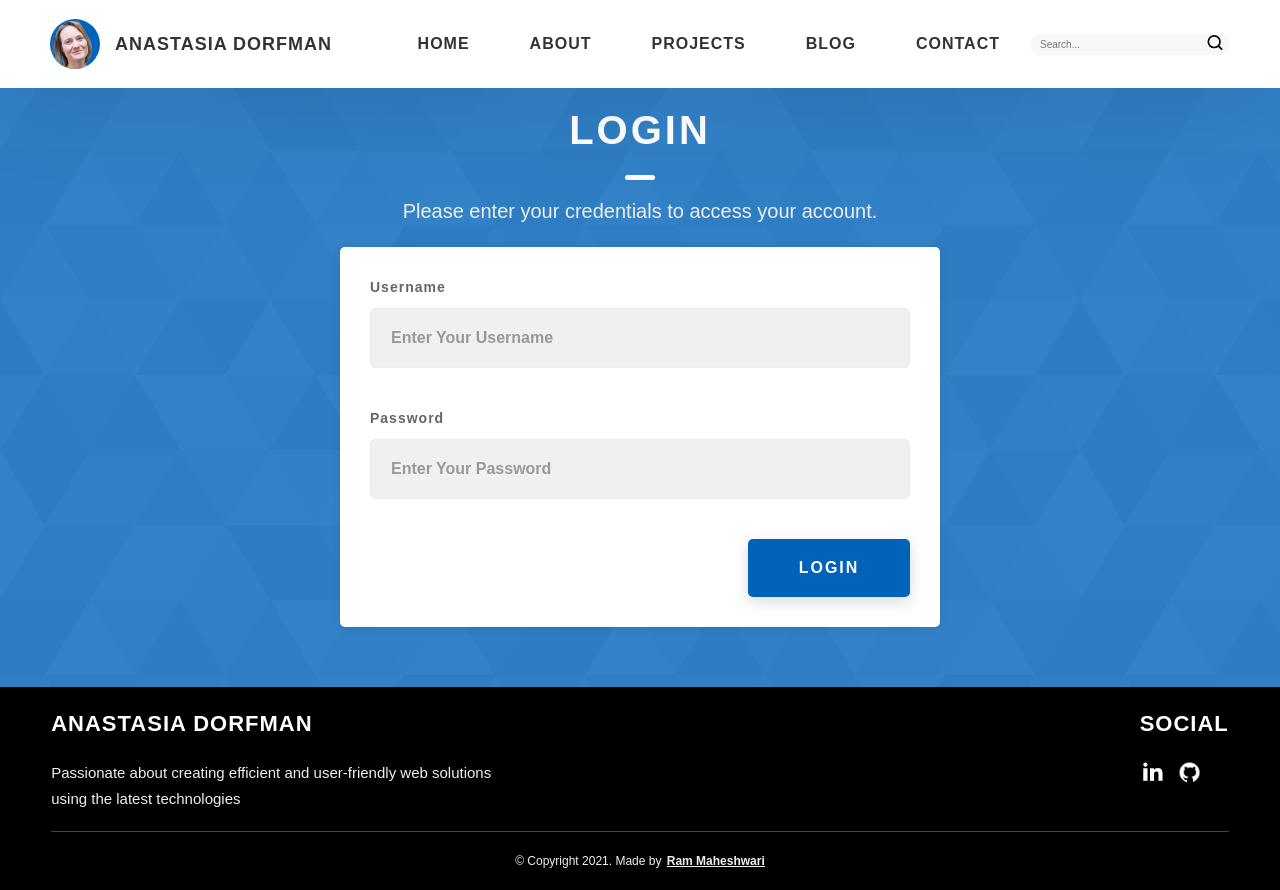
After one commit to anastasia-dorfman/portfolio, a PHP site: page /login.php in a window 1280 px wide. The commit adds this page. Run offline with PHP 8.4, Linux system fonts and the light colour scheme.

Commit message:
login page added

```diff
--- a/www/includes/css/style.css
+++ b/www/includes/css/style.css
@@ -164,8 +164,10 @@ textarea {
     box-shadow: none;
     padding: calc(1.5rem - 2px) calc(5rem - 2px); }
 
+    /* manual */
 .sec-pad {
-  padding: 12rem 0; }
+  /* padding: 12rem 0; } */
+  padding: 10rem 0 6rem 0; }
   @media only screen and (max-width: 56.25em) {
     .sec-pad {
       padding: 8rem 0; } }
@@ -607,50 +609,6 @@ textarea {
   .header__sm-menu-link-last {
     border-bottom: 0; }
 
-    /* Search box style */
-    .header__search {
-      position: relative;
-      display: flex;
-      align-items: center;
-    }
-
-    .header__search-box {
-      position: relative;
-    }
-
-    .header__search-input {
-      padding: 0.5rem 1rem;
-      border: none;
-      border-radius: 2rem;
-      background-color: #f8f8f8;
-      width: 200px;
-      outline: none;
-      transition: width 0.3s ease-in-out;
-      font-size: inherit;
-    }
-
-    .header__search-input:focus {
-      width: 250px;
-    }
-
-    .header__search-button {
-      position: absolute;
-      right: 0;
-      top: 50%;
-      transform: translateY(-50%);
-      padding: 0.5rem;
-      background-color: transparent;
-      border: none;
-      cursor: pointer;
-      outline: none;
-    }
-
-    .header__search-icon {
-      width: 20px; /* Adjust the size of the icon as needed */
-      height: 20px; /* Adjust the size of the icon as needed */
-    }
-
-/* footer */
 .main-footer {
   background: #000;
   color: #fff; }
@@ -746,3 +704,163 @@ textarea {
   to {
     opacity: 0;
     top: 27px; } }
+
+
+/*#region Login*/
+.login {
+  background: linear-gradient(to right, rgba(0, 98, 185, 0.8), rgba(0, 98, 185, 0.8)), url(../../assets/svg/common-bg.svg);
+  background-size: cover;
+  background-position: center;
+}
+
+.login__form-container {
+  box-shadow: 0 0 10px rgba(0, 0, 0, 0.1);
+  background: white;
+  padding: 3rem;
+  max-width: 60rem;
+  text-align: right;
+  border-radius: 5px;
+  margin: 0 auto 0 auto;
+}
+
+.heading-sec__login {
+  margin-bottom: 2rem; }
+  @media only screen and (max-width: 56.25em) {
+    .heading-sec__login {
+      margin-bottom: 1rem; } }
+
+/*#endregion*/
+
+/*#region Search box style */
+.header__search {
+  position: relative;
+  display: flex;
+  align-items: center;
+}
+
+.header__search-box {
+  position: relative;
+}
+
+.header__search-input {
+  padding: 0.5rem 1rem;
+  border: none;
+  border-radius: 2rem;
+  background-color: #f8f8f8;
+  width: 200px;
+  outline: none;
+  transition: width 0.3s ease-in-out;
+  font-size: inherit;
+}
+
+.header__search-input:focus {
+  width: 250px;
+}
+
+.header__search-button {
+  position: absolute;
+  right: 0;
+  top: 50%;
+  transform: translateY(-50%);
+  padding: 0.5rem;
+  background-color: transparent;
+  border: none;
+  cursor: pointer;
+  outline: none;
+}
+
+.header__search-icon {
+  width: 20px;
+  /* Adjust the size of the icon as needed */
+  height: 20px;
+  /* Adjust the size of the icon as needed */
+}
+/*#endregion*/
+
+/*#region footer */
+.main-footer {
+  background: #000;
+  color: #fff;
+}
+
+.main-footer__upper {
+  display: flex;
+  justify-content: space-between;
+  padding: 2rem 0;
+}
+
+@media only screen and (max-width: 56.25em) {
+  .main-footer__upper {
+    padding: 1rem 0;
+  }
+}
+
+@media only screen and (max-width: 37.5em) {
+  .main-footer__upper {
+    display: block;
+  }
+}
+
+.main-footer__row-1 {
+  order: 2;
+}
+
+@media only screen and (max-width: 56.25em) {
+  .main-footer__row-1 {
+    margin-bottom: 5rem;
+  }
+}
+
+.main-footer__row-2 {
+  width: 40%;
+  order: 1;
+  max-width: 50rem;
+}
+
+@media only screen and (max-width: 56.25em) {
+  .main-footer__row-2 {
+    width: 100%;
+  }
+}
+
+.main-footer__short-desc {
+  margin-top: 2rem;
+  color: #eee;
+  font-size: 1.5rem;
+  line-height: 1.7;
+}
+
+.main-footer__social-cont {
+  margin-top: 2rem;
+}
+
+.main-footer__icon {
+  margin-right: 1rem;
+  width: 2.5rem;
+}
+
+.main-footer__icon--mr-none {
+  margin-right: 0;
+}
+
+.main-footer__lower {
+  padding: 2rem 0;
+  border-top: 1px solid #444;
+  color: #eee;
+  font-size: 1.2rem;
+  text-align: left;
+  text-align: center;
+}
+
+.main-footer__lower a {
+  text-decoration: underline;
+  font-weight: bold;
+  margin-left: 2px;
+}
+
+@media only screen and (max-width: 56.25em) {
+  .main-footer__lower {
+    padding: 3.5rem 0;
+  }
+}
+/*#endregion*/
--- /dev/null
+++ b/www/login.php
@@ -0,0 +1,78 @@
+<?php
+// Start session
+session_start();
+
+$referer = isset($_SESSION["REFERER"]) ? $_SESSION["REFERER"] : "index.php";
+
+// Check if the user is already logged in
+if (isset($_SESSION['USER_ID'])) {
+    // Redirect to protected page
+    header("Location: $referer");
+    exit();
+}
+?>
+
+<!DOCTYPE html>
+<html lang="en">
+
+<head>
+    <meta charset="UTF-8">
+    <title>Login</title>
+    <link rel="stylesheet" href="includes/css/style.css">
+</head>
+
+<body>
+    <?php include "includes/header.php"; ?>
+
+    <div id="login" class="contact sec-pad">
+        <h2 class="heading heading-sec heading-sec__login">
+            <span class="heading-sec__main heading-sec__main--lt">Login</span>
+
+            <?php if (isset($error)) { ?>
+                <div class="error"><?php echo $error; ?></div>
+            <?php } ?>
+
+            <span class="heading-sec__sub heading-sec__sub--lt">
+                Please enter your credentials to access your account.
+            </span>
+        </h2>
+        <div class="login__form-container">
+            <form action="#" class="contact__form">
+                <div class="contact__form-field">
+                    <label class="contact__form-label" for="username">Username</label>
+                    <input required placeholder="Enter Your Username" type="text" class="contact__form-input" name="username" id="username" />
+                </div>
+                <div class="contact__form-field">
+                    <label class="contact__form-label" for="password">Password</label>
+                    <input required placeholder="Enter Your Password" type="password" class="contact__form-input" name="password" id="password" />
+                </div>
+                <button type="submit" class="btn btn--theme contact__btn">
+                    Login
+                </button>
+            </form>
+        </div>
+    </div>
+    <?php
+    // Check if the login form was submitted
+    if (isset($_POST['submit'])) {
+        // Get the username and password from the form
+        $username = $_POST['username'];
+        $password = $_POST['password'];
+
+        // Check if the username and password are valid
+        if ($username == 'admin' && $password == 'password') {
+            // Authentication successful, set session variables and redirect to protected page
+            $_SESSION['username'] = $username;
+            header("Location: protected.php");
+            exit();
+        } else {
+            // Authentication failed, display error message
+            $error = "Invalid username or password";
+        }
+    }
+    ?>
+
+    <?php include "includes/footer.php"; ?>
+</body>
+
+</html>
```
